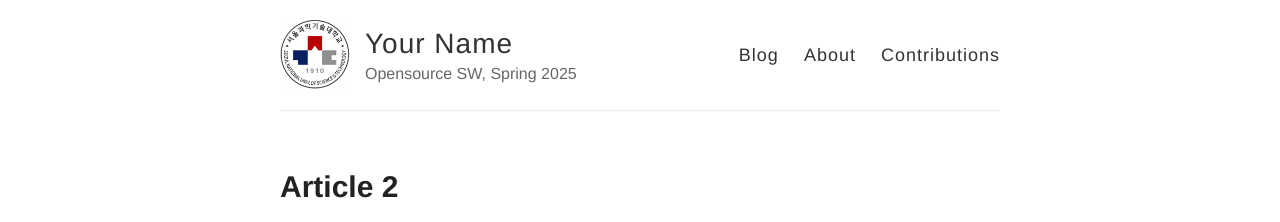
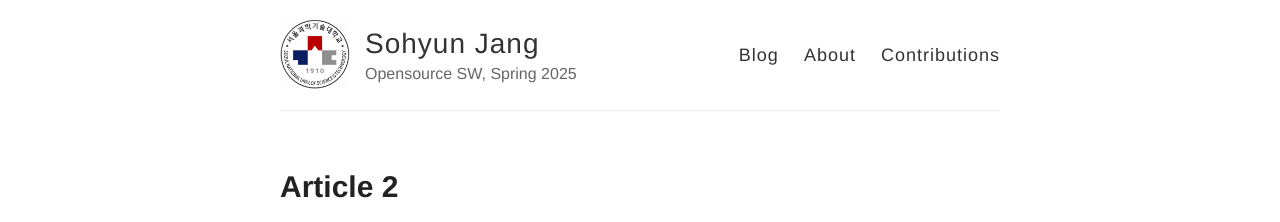
Before and after one commit to IISE-OSS25/Xinaroo-blog, a Jekyll site: the page built from index.html, in a window 1280 px wide. Shown: the top 222 px of the page. Built offline with Jekyll 4.4.1, drawn with Linux system fonts in a browser that asks for light colours.

Commit message:
update config file

```diff
--- a/_config.yml
+++ b/_config.yml
@@ -3,7 +3,7 @@
 #
 
 # Name of your site (displayed in the header)
-name: Your Name
+name: Sohyun Jang
 
 # CUSTOMIZE
 # Short bio or description (displayed in the header)
@@ -15,7 +15,7 @@
 # on the web). Replace "blog" by the name of your own repository.
 # It should be "USER_NAME-blog" in which USER_NAME is replaced by your actual
 # user name for GitHub.
-avatar: /blog/images/icon.png
+avatar: /Xinaroo-blog/images/icon.png
 
 # CUSTOMIZE
 #
@@ -41,12 +41,12 @@
 # Your blog URL (e.g. https://iise-oss25.github.io/blog )
 # Replace the last part by the name of your own repository.
 # It should be "/YOUR_ID-blog".
-url: "https://iise-oss25.github.io/blog"
+url: "https://iise-oss25.github.io/Xinaroo-blog"
 
 # CUSTOMIZE
 # Replace "/blog" by the name of your own repository.
 # ex.,  "/YOUR_ID-blog"
-baseurl: "/blog"
+baseurl: "/Xinaroo-blog"
 
 #
 # !! You don't need to change any of the configuration flags below !!
```
